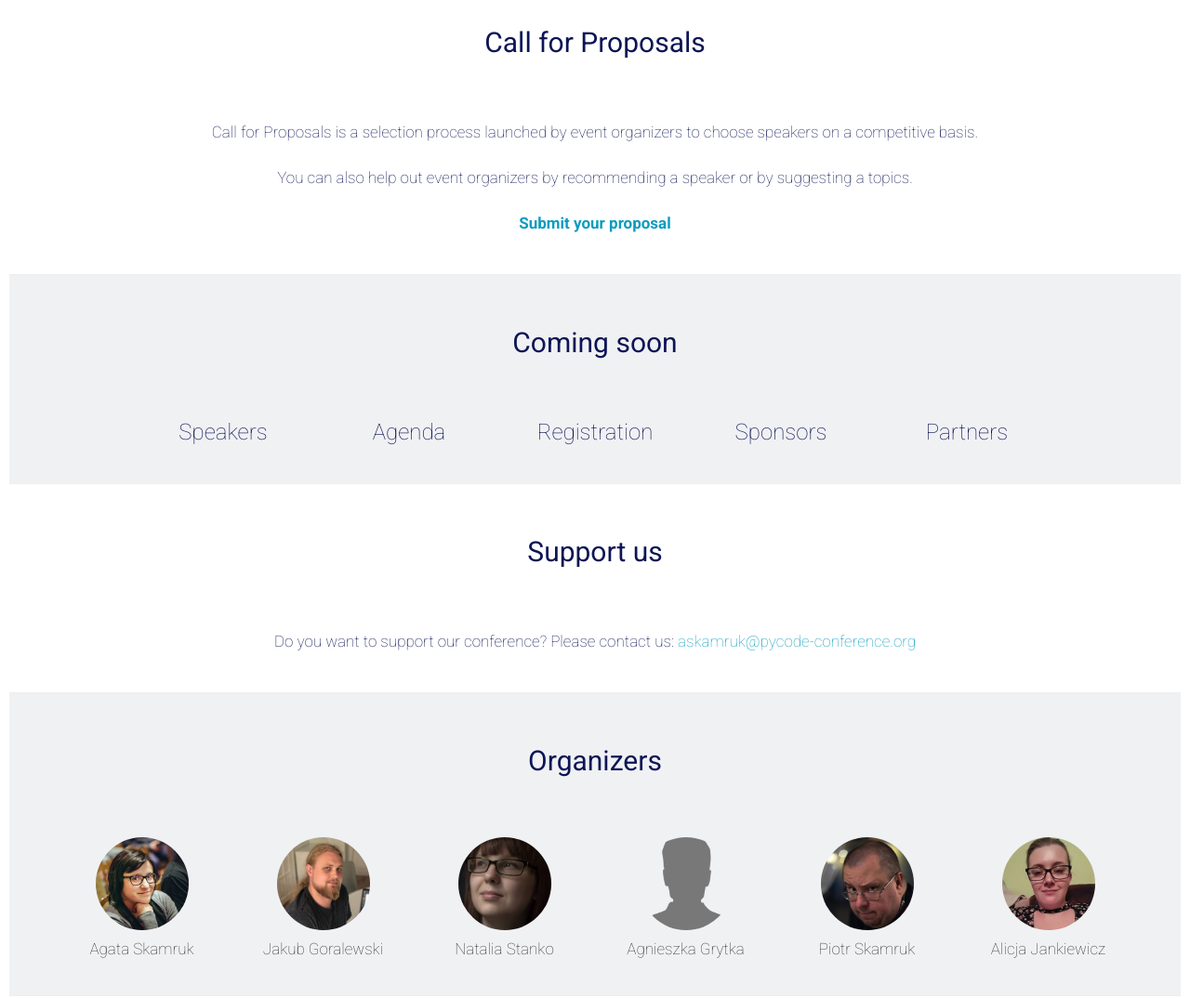
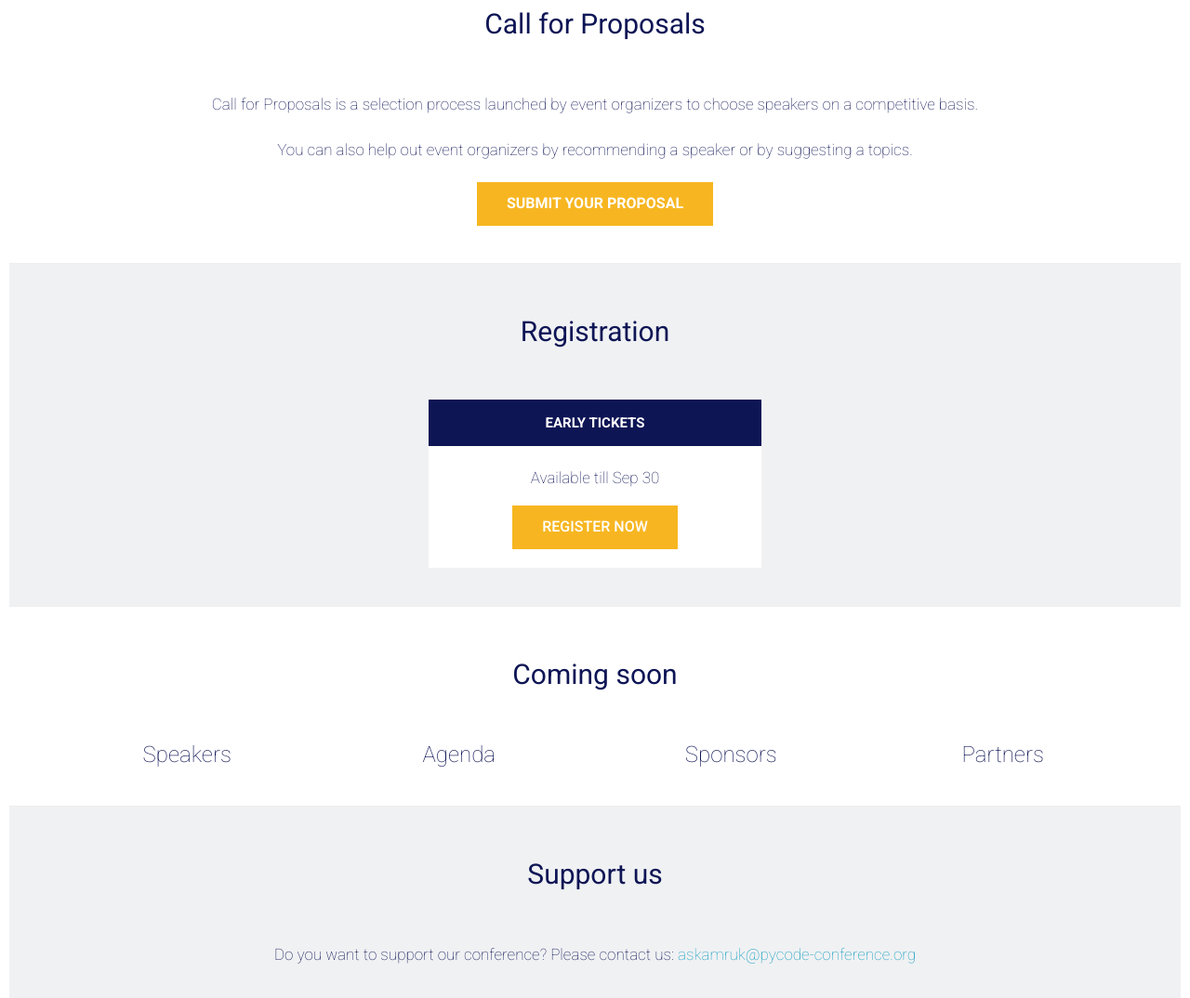
Before and after one commit to PyCodeCon/PyCodeConference, a plain HTML site: page index.html in a window 1280 px wide. Shown: the part 803-1877 px from the top of the page at 93% size. Drawn offline with Linux system fonts and the light colour scheme; some packages are replaced by stand-ins of ours.

Commit message:
add early registration link, clean unused styles

```diff
--- a/css/style.css
+++ b/css/style.css
@@ -22,7 +22,7 @@ Author: uiCookies.com, nataliastanko
 	7. About Us / .about-us
 	8. Testimonial / .testimonialOne
 	9. Team / .team
-	10. Pricing Table / .pricing-section
+	10. Pricing Table / #section-pricing
 	11. Client Logo / .client-logo
 	12. Contact Section
 	    12.1. #googleMap
@@ -333,8 +333,15 @@ button:focus,
     transition: all .5s ease-in-out;
 }
 
+
 .sticky-nav .nav li a {
     color: #0B9CBE;
+}
+
+
+.sticky-nav .nav li a.active {
+    color: #F7B621;
+    ;
 }
 
 .sticky-nav .navbar-toggle .icon-bar {
@@ -357,6 +364,7 @@ button:focus,
 }
 
 .jumbotron {
+    margin-bottom: 20px;
     background-color: #fff;
     padding: 0;
     margin: 0;
@@ -365,8 +373,14 @@ button:focus,
 }
 
 .jumbotron .content p.lead {
+    margin: 0 20px;
     font-size: 24px;
     line-height: 1.5e;
+}
+
+.jumbotron .fa {
+    font-size: 60px;
+    padding: 20px;
 }
 
 .jumbotron .content .event-date,
@@ -398,22 +412,12 @@ button:focus,
     }
 }
 
-
-/*---------------------------
- * Section Wrapper
- *---------------------------*/
-
-.section-wrapper {
-    padding: 50px 0 0 0;
-}
-
-
 /*---------------------------
  * Section Title
  *---------------------------*/
 
 .section-title {
-    margin-bottom: 60px;
+    margin-bottom: 50px;
     text-align: center;
 }
 
@@ -472,6 +476,33 @@ button:focus,
     display: flex;
     flex-direction: column;
     justify-content: center;
+}
+
+/* ----------------------------------------------
+ * Sections
+ *-----------------------------------------------*/
+
+/** sections adjustments */
+
+#coming-soon .single-row {
+    font-size: 24px;
+}
+
+.single-text,
+.single-row {
+    margin-bottom: 40px;
+}
+
+/** uneven number of elem. */
+/*
+#section-organizers .row.text-center > div {
+    display: inline-block;
+    float: none;
+}
+*/
+
+.section-wrapper {
+    padding: 50px 0 0 0;
 }
 
 #section-sponsor .logotype {
@@ -542,7 +573,7 @@ button:focus,
 
 
 /* --------------------------
- * Agenda
+ * Section agenda
  *---------------------------*/
 
 .section-agenda .session {
@@ -592,38 +623,23 @@ footer .fa {
     font-size: 20px;
 }
 
-.jumbotron {
-    margin-bottom: 20px;
-}
+/* --------------------------
+ * Section pricing
+ *---------------------------*/
 
-.jumbotron .fa {
-    font-size: 60px;
-    padding: 20px;
-}
-
-.jumbotron .lead {
-    margin: 0 20px;
-}
-
-.single-text {
-    margin-bottom: 40px;
-}
-
-.single-text.pricing-detail {
+#section-pricing .pricing-detail {
     padding-top: 20px;
 }
 
-#coming-soon .single-text {
-    font-size: 24px;
+#section-pricing .diversity {
+    margin: 50px 0;
 }
 
-/** uneven number of elem. */
-/*
-#section-organizers .row.text-center > div {
-    display: inline-block;
-    float: none;
+#section-pricing .pricing-table-default {
+    border: 1px solid #f1f1f1;
+    background: #ffffff;
+    padding-bottom: 20px;
 }
-*/
 
 @media only screen and (max-width: 760px),
 (min-device-width: 768px) and (max-device-width: 1024px) {
@@ -657,33 +673,13 @@ footer .fa {
     }
 }
 
-.sticky-nav .nav li a.active {
-    color: #F7B621;
-    ;
-}
-
-.title {
-    color: #0e1555;
-    letter-spacing: 1px;
-}
-
-.diversity {
-    margin: 50px 0;
-}
-
-.pricing-section .pricing-table-default {
-    border: 1px solid #f1f1f1;
-    background: #ffffff;
-    padding-bottom: 20px;
-}
-
 @media (max-width: 766px) {
-    .pricing-section .pricing-table-default {
+    #section-pricing .pricing-table-default {
         margin-bottom: 30px;
     }
 }
 
-.pricing-section .pricing-head h3 {
+#section-pricing .pricing-head h3 {
     font-size: 15px;
     font-weight: bold;
     text-transform: uppercase;
@@ -693,7 +689,7 @@ footer .fa {
     background-color: #0e1555;
 }
 
-.pricing-section .pricing-head .price {
+#section-pricing .pricing-head .price {
     display: block;
     font-size: 60px;
     line-height: 60px;
@@ -701,37 +697,36 @@ footer .fa {
     padding: 0;
 }
 
-.pricing-section .pricing-head .price sup {
+#section-pricing .pricing-head .price sup {
     font-size: 24px;
     font-weight: bold;
     vertical-align: super;
     top: 0;
 }
 
-.pricing-section .pricing-detail {
+#section-pricing .pricing-detail {
     margin: 0 50px 15px 50px;
 }
 
-.pricing-section .pricing-detail p {
+#section-pricing .pricing-detail p {
     margin: 0;
 }
 
-
 /*pricing list*/
 
-.pricing-section .pricing-list li {
+#section-pricing .pricing-list li {
     display: block;
 }
 
-.pricing-section .pricing-list li i {
+#section-pricing .pricing-list li i {
     margin-right: 17px;
 }
 
-.pricing-section .pricing-list li:first-child {
+#section-pricing .pricing-list li:first-child {
     padding-top: 10px;
 }
 
-.pricing-section .pricing-detail .pink-i li {
+#section-pricing .pricing-detail .pink-i li {
     position: relative;
 }
 
--- a/index.html
+++ b/index.html
@@ -117,70 +117,92 @@
         </div>
 
         <section id="section-C4P" class="section-wrapper">
-            <div class="container">
             <div class="section-title">
                 <h2>Call for Proposals</h2>
             </div>
             <div class="text-center single-text">
                 <p>Call for Proposals is a selection process launched by event organizers to choose speakers on a competitive basis.</p>
                 <p>You can also help out event organizers by recommending a speaker or by suggesting a topics.</p>
-                    <p><a href="https://eventil.com/events/pycode-conference-2020/cfp"><strong>Submit your proposal</strong></a></p>
-                </div>
+                <p><a class="btn btn-primary" href="https://eventil.com/events/pycode-conference-2020/cfp"><strong>Submit your proposal</strong></a></p>
             </div>
         </section>
 
-        <section id="coming-soon" class="section-wrapper gray-bg">
+        <section id="section-pricing" class="section-wrapper gray-bg">
+            <div class="section-title">
+                <h2>Registration</h2>
+            </div>
             <div class="container">
-                <div class="row">
-                    <div class="col-md-12">
+                <div class="row single-row">
+                    <div class="col-sm-4 col-sm-offset-4">
+                        <div class="pricing-table-default text-center">
+                            <div class="pricing-head">
+                                <h3>Early tickets</h3>
+                                <span class="price"><sup></sup></span>
+                            </div>
+                            <div class="pricing-detail">
+                                Available till Sep 30
+                            </div>
+                            <a href="https://eventil.com/events/pycode-conference-2020" class="btn btn-primary">Register now</a>
+                        </div>
+                    </div>
+                </div>
+            </div>
+
+            <!--
+            <div class="container">
+                <div class="row diversity">
+                    <div class="col-sm-12">
+                        <div class="pricing-table-default text-center">
+                            <div class="pricing-head">
+                                <h3>Diversity tickets</h3>
+                                <span class="price"><sup></sup></span>
+                            </div>
+                            <div class="pricing-detail single-text">
+                                <p>Diversity is what makes communities whole.</p>
+                            </div>
+                            <a href="https://diversitytickets.org/en/events/448/" class="btn btn-primary">Apply</a>
+                        </div>
+                    </div>
+                </div>
+            </div>
+            -->
+        </section>
+
+        <section id="coming-soon" class="section-wrapper">
             <div class="section-title">
                 <h2>Coming soon</h2>
             </div>
-                    </div>
-                    <div class="row text-center single-text">
-                        <div class="col-xs-2 col-xs-offset-1">
+            <div class="container">
+                <div class="row text-center single-row">
+                    <div class="col-xs-3">
                         Speakers
                     </div>
-                        <div class="col-xs-2">
+                    <div class="col-xs-3">
                         Agenda
                     </div>
-                        <div class="col-xs-2">
-                            Registration
-                        </div>
-                        <div class="col-xs-2">
+                    <div class="col-xs-3">
                         Sponsors
                     </div>
-                        <div class="col-xs-2">
+                    <div class="col-xs-3">
                         Partners
-                        </div>
                     </div>
                 </div>
             </div>
         </section>
 
-        <section id="section-support" class="section-wrapper">
-            <div class="container">
-                <div class="row">
-                    <div class="col-md-12">
+        <section id="section-support" class="section-wrapper gray-bg">
             <div class="section-title">
                 <h2>Support us</h2>
             </div>
-                    </div>
-                </div>
             <div class="single-text text-center">Do you want to support our conference? Please contact us: <a href="mailto:askamruk@pycode-conference.org">askamruk@pycode-conference.org</a>
-                </div>
             </div>
         </section>
 
-        <section id="section-organizers" class="section-wrapper gray-bg">
-            <div class="container">
-                <div class="row">
-                    <div class="col-md-12">
+        <section id="section-organizers" class="section-wrapper">
             <div class="section-title">
                 <h2>Organizers</h2>
             </div>
-                    </div>
-                </div>
+            <div class="container">
                 <div class="row text-center">
                     <div class="col-sm-2">
                         <figure class="thumbnail">
```
Also changed, not shown: pycode2019.html (+3 -3 lines). Lines whose indentation alone changed are shown as unchanged.
